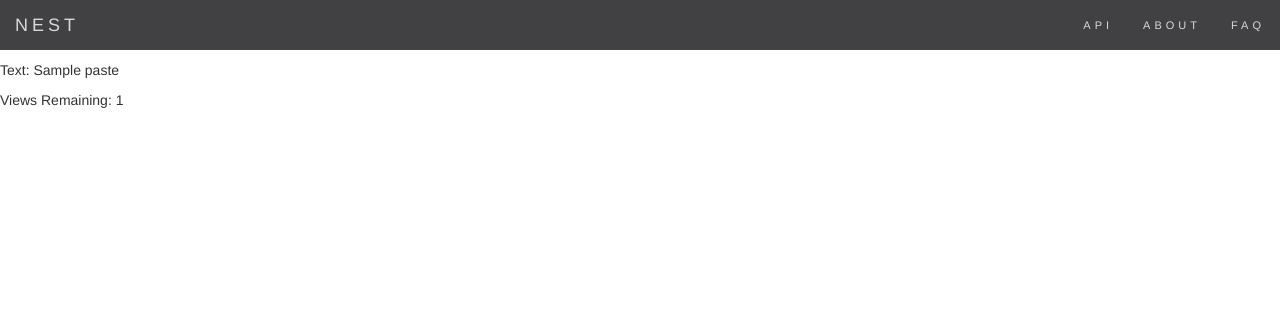
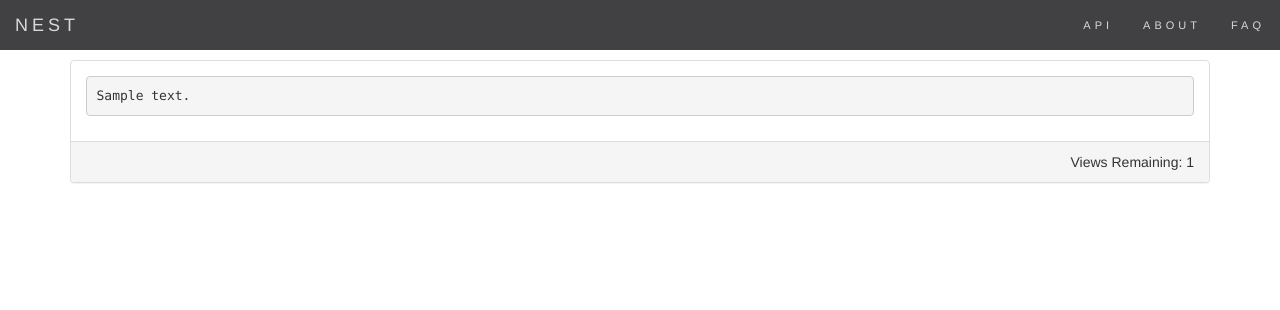
Before and after one commit to mtlevine0/NEST, a Flask app: template templates/access.html in a window 1280 px wide. Shown: the top 310 px of the page. Run offline with Flask 2, Linux system fonts and the light colour scheme; the template is opened without the code that fills it: most values are stand-ins (such as "Sample title", 1, 10 or a date in 2020); some libraries are stand-ins or nearby versions.

Commit message:
front end stuff

```diff
--- a/app/access.py
+++ b/app/access.py
@@ -17,11 +17,11 @@ def fetch(uid):
             #TODO: Get file
             doc['recently_created'] = False
             database.updateDBEntry(doc)
-            result = render_template('access.html', paste=doc['text'],
+            result = render_template('access.html', content=doc['text'],
                                                     sdCounter=doc['sdCounter'])
 
         elif doc['password'] == '':
-            result = render_template('access.html', paste=doc['text'],
+            result = render_template('access.html', content=doc['text'],
                                         sdCounter=accessHelper.incrementSD(doc))
 
         else:
@@ -51,7 +51,7 @@ def authorization(uid):
             result = render_template('auth.html', form=form, uid=uid,
                         message='Ah, Ah, Ah! You didn\'t say the magic word!')
         else:
-            result = render_template('access.html', paste=doc['text'],
+            result = render_template('access.html', content=doc['text'],
                                         sdCounter=accessHelper.incrementSD(doc))
 
     else:
--- /dev/null
+++ b/static/javascript/accessJS.js
@@ -0,0 +1,3 @@
+function replaceNewLine() {
+   alert("Image is loaded");
+}
--- a/templates/access.html
+++ b/templates/access.html
@@ -1,8 +1,17 @@
   {% extends "base.html" %}
 
   {% block content %}
-      <p>Text: {{ paste }}</p>
-      {% if sdCounter %}
-      <p>Views Remaining: {{ sdCounter }}</p>
-      {% endif %}
+
+  <div class="container">
+    <div class="panel panel-default">
+      <div class="panel-body" onload="replaceNewLine">
+        <pre>{{ content }}</pre>
+      </div>
+      <div class="panel-footer" align="right">
+        {% if sdCounter %}
+          Views Remaining: {{ sdCounter }}
+        {% endif %}
+      </div>
+    </div>
+  </div>
   {% endblock %}
--- a/templates/base.html
+++ b/templates/base.html
@@ -8,6 +8,8 @@
     <link rel="stylesheet" type= "text/css" href="{{ url_for('static', filename='/stylesheets/style.css') }}">
     <script src="https://ajax.googleapis.com/ajax/libs/jquery/1.12.4/jquery.min.js"></script>
     <script src="https://maxcdn.bootstrapcdn.com/bootstrap/3.3.6/js/bootstrap.min.js" integrity="sha384-0mSbJDEHialfmuBBQP6A4Qrprq5OVfW37PRR3j5ELqxss1yVqOtnepnHVP9aJ7xS" crossorigin="anonymous"></script>
+    <script src="{{ url_for('static', filename='/javascript/accessJS.js') }}"></script>
+
   </head>
   <body>
     <nav class="navbar navbar-default navbar-fixed-top">
--- a/templates/publish.html
+++ b/templates/publish.html
@@ -17,8 +17,6 @@
           </div>
         </div>
       </div>
-    </div>
-    <p>
     </form>
   </div>
   {% endblock %}
```
Also changed, not shown: static/stylesheets/style.css (line endings or trailing spaces). Lines whose indentation alone changed are shown as unchanged.
